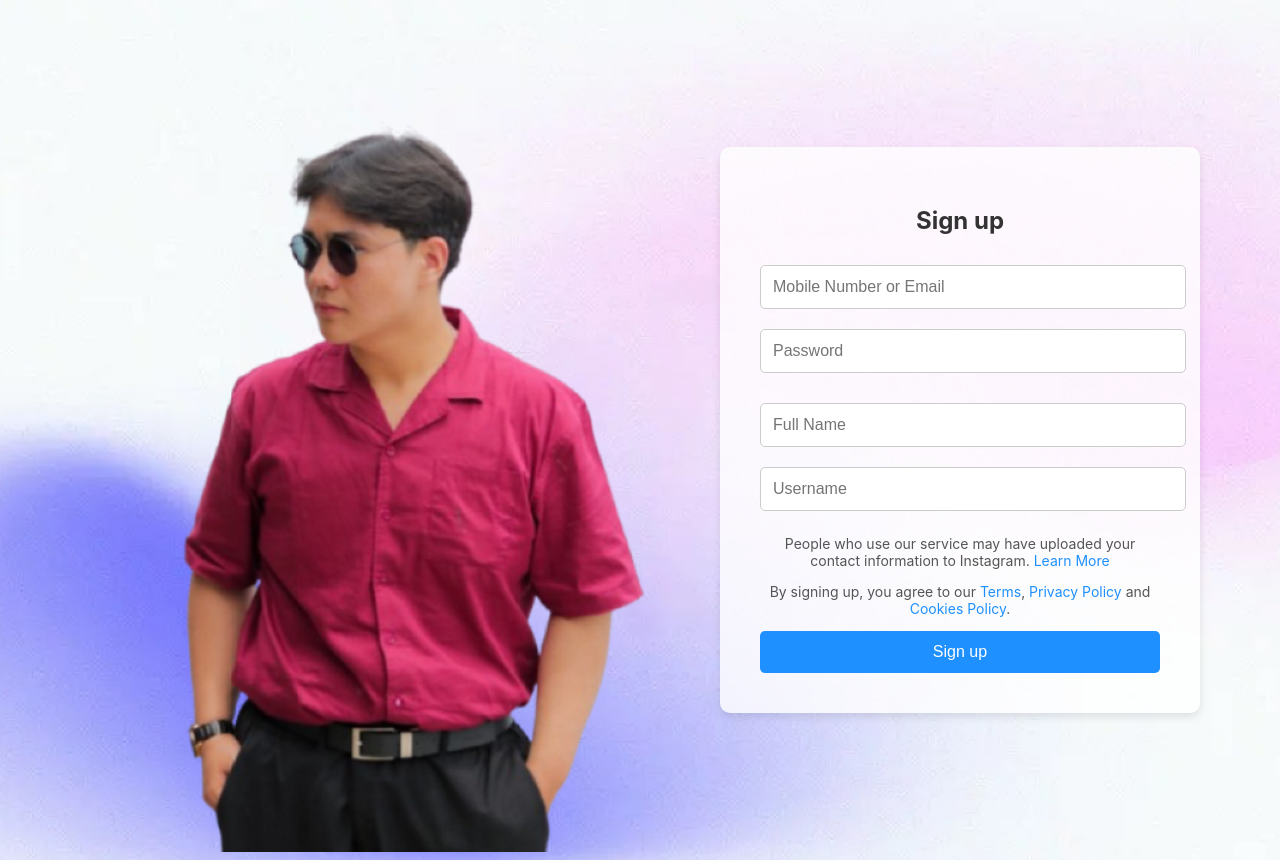
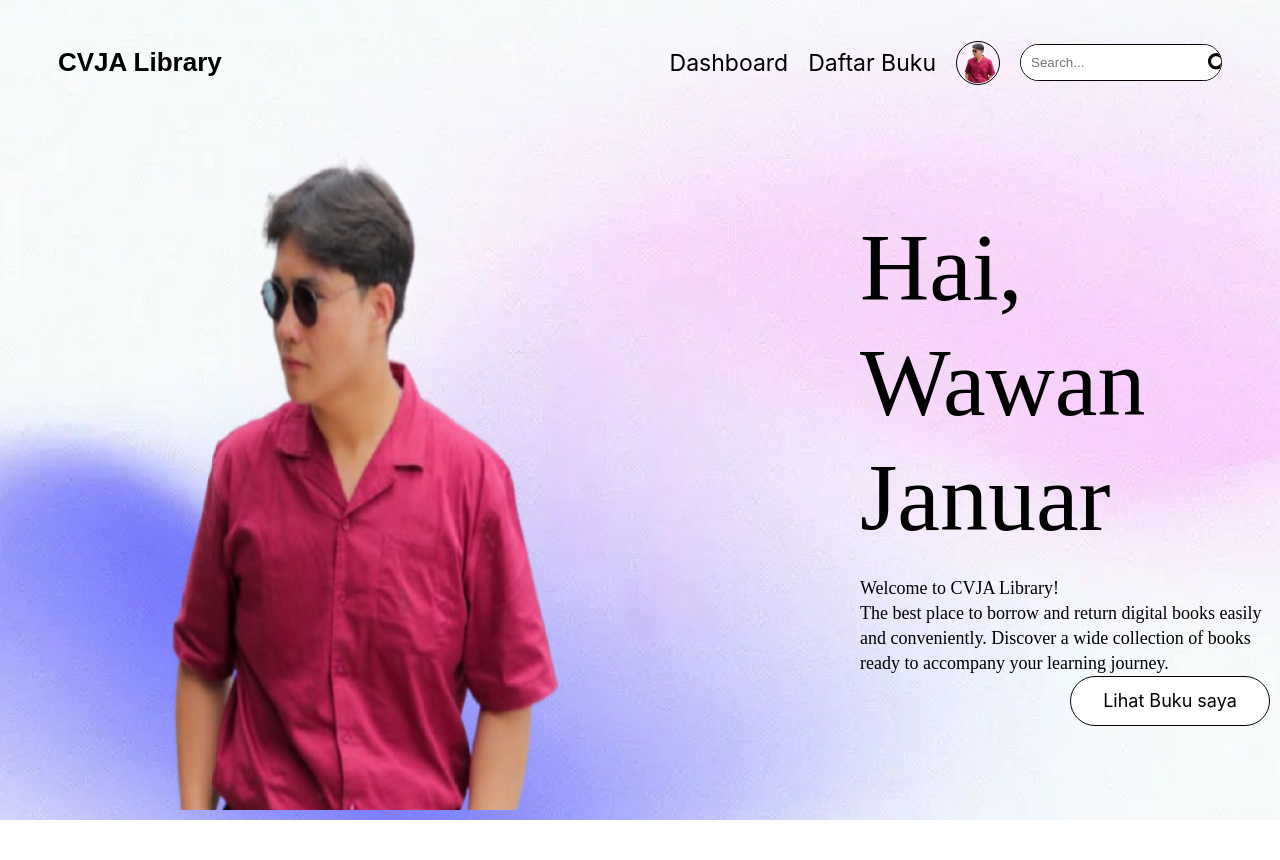
Before and after one commit to WawanJanuar/CVJA-Libary, a React (Create React App) app: page / in a window 1280 px wide. After the commit the page ends 820 px from the top, so only its background shows below. Built offline with nearby package versions, Linux system fonts and the light colour scheme.

Commit message:
ubah routing

```diff
--- a/src/index.js
+++ b/src/index.js
@@ -1,11 +1,12 @@
 import React from 'react';
 import ReactDOM from 'react-dom/client';
 import './index.css';
-import Regis from './Registrasi/Regis'
+import App from './App';
+
 
 const root = ReactDOM.createRoot(document.getElementById('root'));
 root.render(
   <React.StrictMode>
-    <Regis />
+    <App />
   </React.StrictMode>
 );
```
